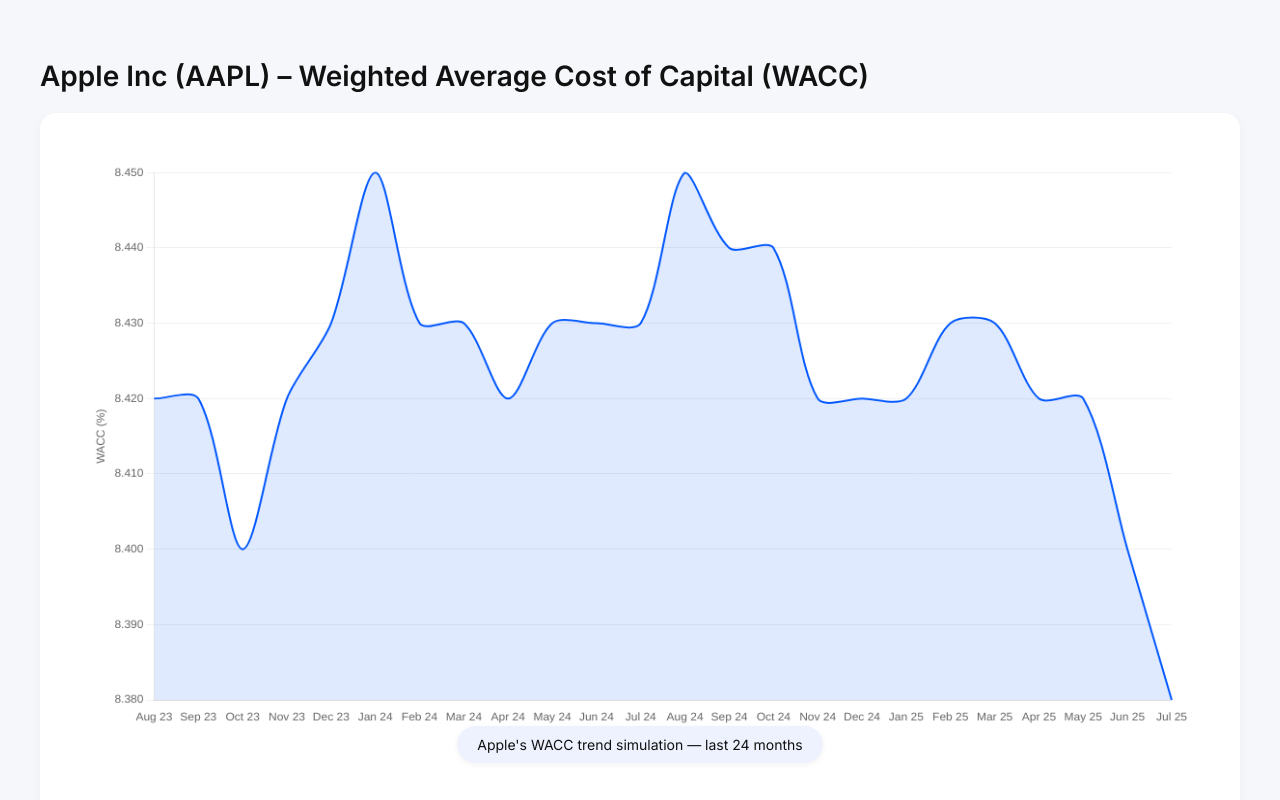
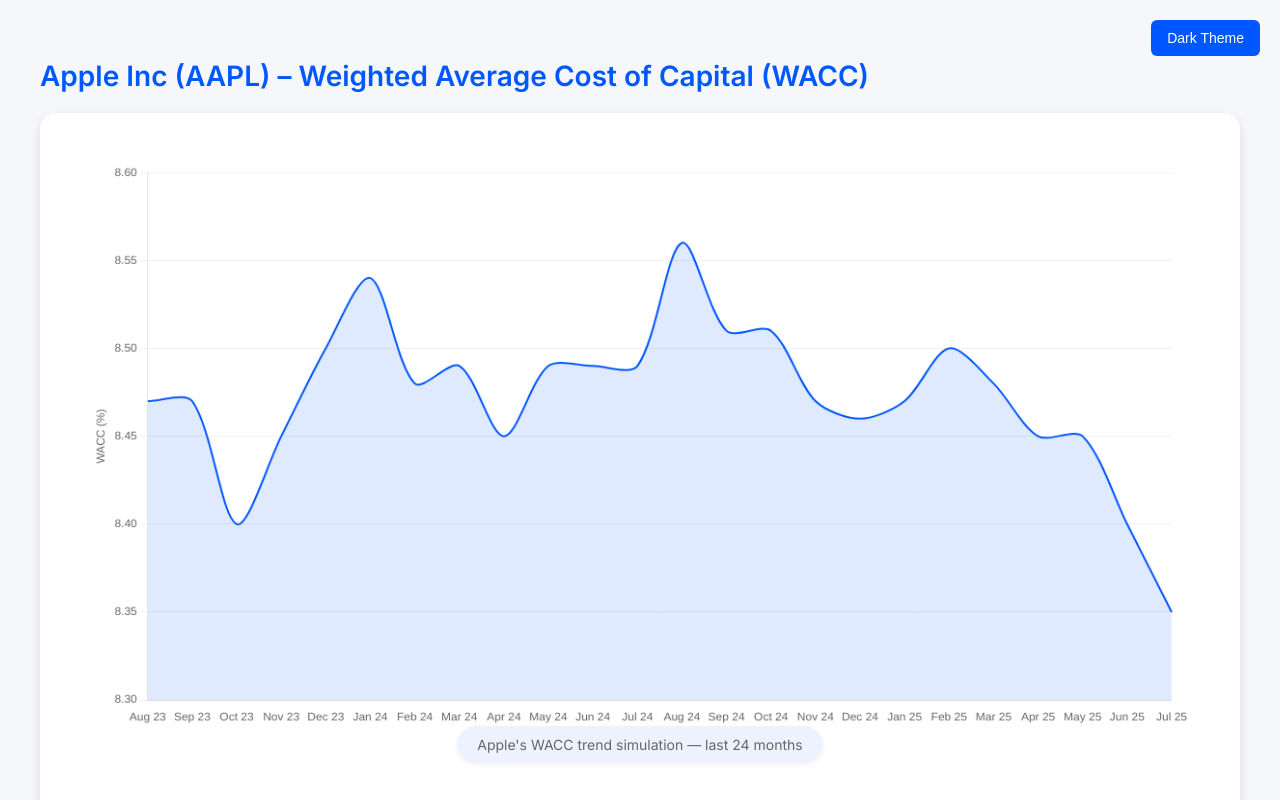
Before and after one commit to Issa3852/dcf-project, a website: page public/wacc.html in a window 1280 px wide. Shown: the top 800 px of the page. Drawn offline with nearby package versions, Linux system fonts and the light colour scheme.

Commit message:
Add Dark theme toggle

```diff
--- a/public/wacc.html
+++ b/public/wacc.html
@@ -9,35 +9,61 @@
     :root {
       --primary: #0057ff;
       --accent: #00c9a7;
-      --light-bg: #f5f7fb;
+      --bg: #f5f7fb;
       --card-bg: #fff;
-      --text-dark: #111;
-      --text-subtle: #666;
+      --text: #111;
+      --subtle: #666;
+      --note-bg: #eef2ff;
+      --th-bg: #f5f7fa;
+      --td-bg: #ffffff;
+      --output-bg: #eaf3ff;
+      --output-text: var(--primary);
+      --canvas-bg: white;
+      --grid-color: #f0f0f0;
+    }
+
+    body.dark-theme {
+      --primary: #4fc3f7;
+      --accent: #00c9a7;
+      --bg: #121212;
+      --card-bg: #1c1c1c;
+      --text: #e0e0e0;
+      --subtle: #aaa;
+      --note-bg: #21293a;
+      --th-bg: #222;
+      --td-bg: #1a1a1a;
+      --output-bg: #1f2937;
+      --output-text: #4fc3f7;
+      --canvas-bg: #181a1f;
+      --grid-color: #2a2a2a;
     }
 
     body {
       margin: 0;
       font-family: 'Inter', sans-serif;
-      background: var(--light-bg);
+      background: var(--bg);
+      color: var(--text);
       padding: 40px;
-      color: var(--text-dark);
+      transition: background 0.3s, color 0.3s;
     }
 
     h1 {
       font-size: 28px;
       margin-bottom: 20px;
+      color: var(--primary);
     }
 
     .card {
       background: var(--card-bg);
       padding: 30px;
       border-radius: 16px;
-      box-shadow: 0 4px 12px rgba(0, 0, 0, 0.04);
+      box-shadow: 0 4px 12px rgba(0, 0, 0, 0.1);
       margin-bottom: 40px;
+      transition: background 0.3s;
     }
 
     .note {
-      background: #eef2ff;
+      background: var(--note-bg);
       border-radius: 999px;
       text-align: center;
       padding: 10px 20px;
@@ -45,6 +71,7 @@
       font-size: 14px;
       width: fit-content;
       box-shadow: 0 2px 6px rgba(0,0,0,0.05);
+      color: var(--subtle);
     }
 
     table {
@@ -56,18 +83,22 @@
 
     th, td {
       padding: 10px;
-      border-bottom: 1px solid #eee;
       text-align: left;
     }
 
     th {
-      background-color: #f5f7fa;
+      background-color: var(--th-bg);
       font-weight: 600;
+      color: var(--subtle);
+    }
+
+    td {
+      background-color: var(--td-bg);
     }
 
     .output-box {
-      background: #eaf3ff;
-      color: var(--primary);
+      background: var(--output-bg);
+      color: var(--output-text);
       padding: 20px;
       border-radius: 12px;
       font-size: 20px;
@@ -78,13 +109,30 @@
     }
 
     canvas {
-      background: white;
+      background: var(--canvas-bg);
       border-radius: 12px;
       padding: 20px;
+      transition: background 0.3s;
+    }
+
+    .theme-toggle {
+      position: absolute;
+      top: 20px;
+      right: 20px;
+      padding: 10px 16px;
+      font-size: 14px;
+      border: none;
+      border-radius: 6px;
+      cursor: pointer;
+      background-color: var(--primary);
+      color: white;
+      transition: background 0.3s;
     }
   </style>
 </head>
 <body>
+  <button class="theme-toggle" id="themeToggleBtn" onclick="toggleTheme()">Dark Theme</button>
+
   <h1>Apple Inc (AAPL) – Weighted Average Cost of Capital (WACC)</h1>
 
   <div class="card">
@@ -112,12 +160,7 @@
     <h3>Beta Breakdown & Peers</h3>
     <table>
       <thead>
-        <tr>
-          <th>Company</th>
-          <th>Debt/Equity</th>
-          <th>Beta</th>
-          <th>Unlevered Beta</th>
-        </tr>
+        <tr><th>Company</th><th>Debt/Equity</th><th>Beta</th><th>Unlevered Beta</th></tr>
       </thead>
       <tbody>
         <tr><td>Apple Inc (AAPL)</td><td>0.03</td><td>1.03</td><td>1.00</td></tr>
@@ -135,7 +178,7 @@
   </div>
 
   <script>
-    const areaCtx = document.getElementById('waccAreaChart').getContext('2d');
+    let waccChart;
     const labels = [];
     const waccData = [];
     let wacc = 8.4;
@@ -145,11 +188,21 @@
       month.setMonth(month.getMonth() - (23 - i));
       const label = month.toLocaleString('default', { month: 'short', year: '2-digit' });
       labels.push(label);
-      wacc += (Math.random() - 0.5) * 0.05;
+      wacc += (Math.random() - 0.5) * 0.15;
       waccData.push(parseFloat(wacc.toFixed(2)));
     }
 
-    new Chart(areaCtx, {
+    function drawChart() {
+      const ctx = document.getElementById('waccAreaChart').getContext('2d');
+      if (waccChart) waccChart.destroy();
+
+      const isDark = document.body.classList.contains('dark-theme');
+      const borderColor = isDark ? '#4fc3f7' : '#0057ff';
+      const bgColor = isDark ? 'rgba(79, 195, 247, 0.15)' : 'rgba(0, 87, 255, 0.12)';
+      const gridColor = getComputedStyle(document.body).getPropertyValue('--grid-color').trim();
+      const tickColor = getComputedStyle(document.body).getPropertyValue('--subtle').trim();
+
+      waccChart = new Chart(ctx, {
         type: 'line',
         data: {
           labels: labels,
@@ -157,8 +210,8 @@
             label: 'WACC (%)',
             data: waccData,
             fill: true,
-          backgroundColor: 'rgba(0, 87, 255, 0.12)',
-          borderColor: '#0057ff',
+            backgroundColor: bgColor,
+            borderColor: borderColor,
             tension: 0.3,
             borderWidth: 2,
             pointRadius: 0
@@ -175,17 +228,45 @@
           },
           scales: {
             x: {
-            ticks: { maxRotation: 0, minRotation: 0 },
+              ticks: { color: tickColor, maxRotation: 0, minRotation: 0 },
               grid: { display: false }
             },
             y: {
-            title: { display: true, text: 'WACC (%)' },
+              ticks: { color: tickColor },
+              title: { display: true, text: 'WACC (%)', color: tickColor },
               beginAtZero: false,
-            grid: { color: '#f0f0f0' }
+              grid: { color: gridColor }
             }
           }
         }
       });
+    }
+
+    function toggleTheme() {
+      const body = document.body;
+      const btn = document.getElementById('themeToggleBtn');
+
+      body.classList.toggle('dark-theme');
+      const isDark = body.classList.contains('dark-theme');
+      localStorage.setItem('theme', isDark ? 'dark' : 'light');
+      btn.textContent = isDark ? 'Light Theme' : 'Dark Theme';
+      drawChart();
+    }
+
+    window.addEventListener('DOMContentLoaded', () => {
+      const savedTheme = localStorage.getItem('theme');
+      const btn = document.getElementById('themeToggleBtn');
+
+      if (savedTheme === 'dark') {
+        document.body.classList.add('dark-theme');
+        btn.textContent = 'Light Theme';
+      } else {
+        document.body.classList.remove('dark-theme');
+        btn.textContent = 'Dark Theme';
+      }
+
+      drawChart();
+    });
   </script>
 </body>
 </html>
```
Lines whose indentation alone changed are shown as unchanged.
